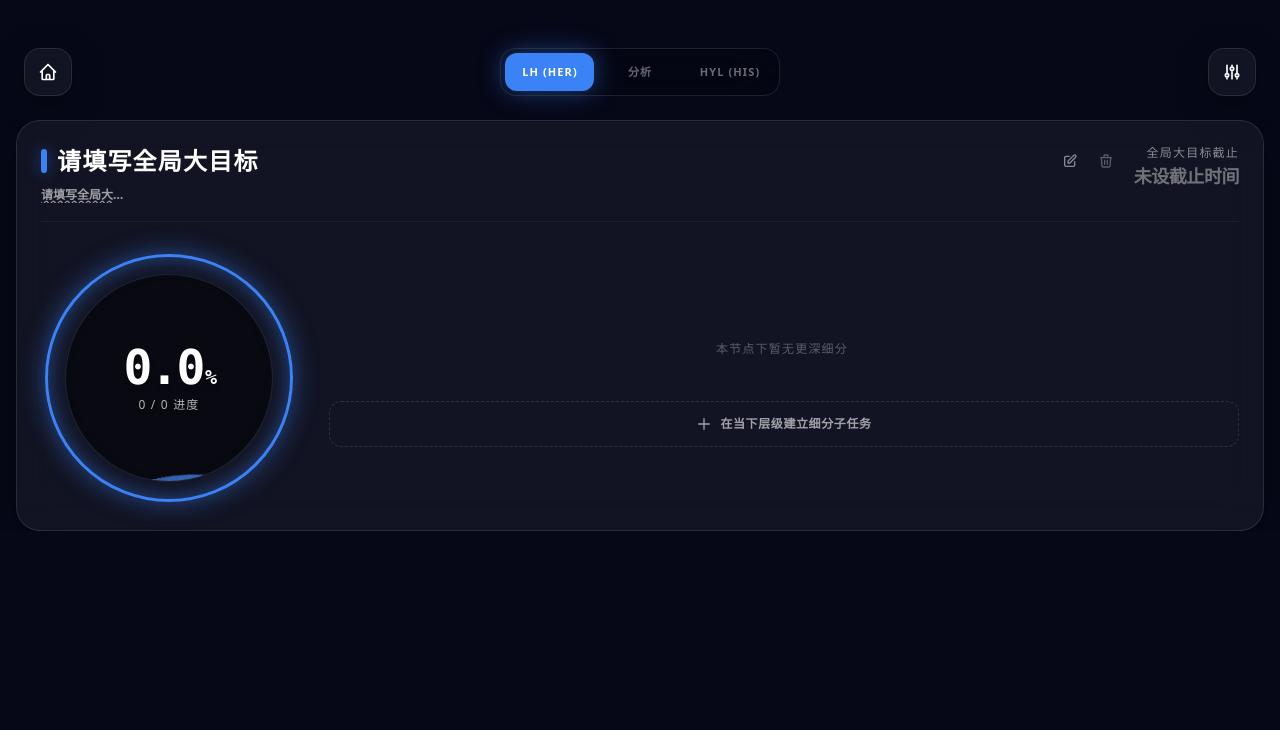
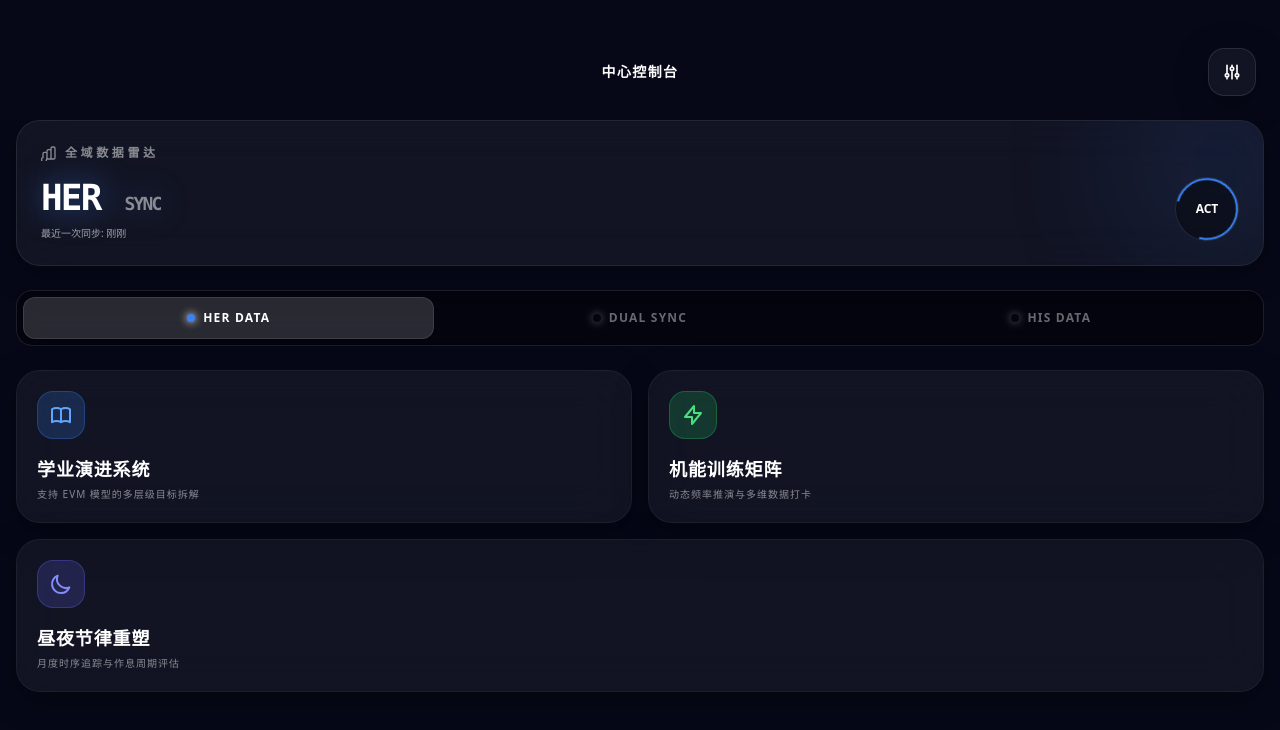
Before and after one commit to leopi6/dual-sync-project, a Vue app: page / in a window 1280 px wide. Shown: the top 730 px of the page. Built offline with nearby package versions, Linux system fonts and the light colour scheme.

Commit message:
主界面

```diff
--- a/src/App.vue
+++ b/src/App.vue
@@ -18,17 +18,15 @@
         <canvas ref="canvasRef" class="absolute inset-0 pointer-events-none opacity-30 -z-0"></canvas>
 
         <header class="pt-12 pb-6 px-6 relative z-10 flex items-center justify-between gap-4 max-w-7xl mx-auto">
-            <button @click="dashboardRef?.goHome" class="w-12 h-12 glass-card flex items-center justify-center border-white/5 hover:bg-white/10 active:scale-95 transition-all rounded-2xl flex-shrink-0" style="color: var(--text-color, #ffffff);">
-                <svg class="w-5 h-5" fill="none" stroke="currentColor" viewBox="0 0 24 24"><path stroke-linecap="round" stroke-linejoin="round" stroke-width="2" d="M3 12l2-2m0 0l7-7 7 7M5 10v10a1 1 0 001 1h3m10-11l2 2m-2-2v10a1 1 0 01-1 1h-3m-6 0a1 1 0 001-1v-4a1 1 0 011-1h2a1 1 0 011 1v4a1 1 0 001 1m-6 0h6"></path></svg>
+            <button @click="navigate('home')"
+                    class="w-12 h-12 glass-card flex items-center justify-center border-white/5 hover:bg-white/10 active:scale-95 transition-all rounded-2xl flex-shrink-0"
+                    style="color: var(--text-color, #ffffff);"
+                    :class="currentView === 'home' ? 'opacity-0 pointer-events-none' : 'opacity-100'">
+                <svg class="w-5 h-5" fill="none" stroke="currentColor" viewBox="0 0 24 24"><path stroke-linecap="round" stroke-linejoin="round" stroke-width="2" d="M15 19l-7-7 7-7"></path></svg>
             </button>
 
-            <div class="relative w-full max-w-[280px] h-12 bg-black/20 rounded-2xl p-1 backdrop-blur-xl border border-white/10 flex shadow-inner">
-                <div ref="pillRef" class="absolute top-1 bottom-1 w-[calc(33.33%-0.25rem)] rounded-xl z-0 transition-transform duration-500 cubic-bezier(0.34, 1.56, 0.64, 1)" :style="pillStyle"></div>
-                <button v-for="mode in modes" :key="mode.id" @click="switchMode(mode.id)"
-                        class="flex-1 relative z-10 text-[11px] font-black tracking-widest transition-colors flex items-center justify-center uppercase active:scale-95"
-                        :style="{ color: currentMode === mode.id ? '#ffffff' : 'rgba(255,255,255,0.4)' }">
-                    {{ mode.label }}
-                </button>
+            <div class="flex-1 text-center font-black tracking-widest uppercase text-sm transition-all duration-300" style="color: var(--text-color, #ffffff);">
+                {{ viewTitleMap[currentView] }}
             </div>
 
             <button @click="showSettingsModal = true" class="w-12 h-12 glass-card flex items-center justify-center border-white/5 hover:bg-white/10 active:scale-95 transition-all rounded-2xl flex-shrink-0" style="color: var(--text-color, #ffffff);">
@@ -36,10 +34,28 @@
             </button>
         </header>
 
-        <main class="px-4 relative z-10 flex-1 overflow-y-auto w-full max-w-7xl mx-auto custom-scrollbar">
+        <main class="px-4 relative z-10 flex-1 overflow-y-auto w-full max-w-7xl mx-auto custom-scrollbar h-[calc(100vh-140px)]">
             <Transition name="slide-fade" mode="out-in">
-                <LearningDashboard ref="dashboardRef" v-if="currentMode !== 'bond'" :userId="currentMode" :key="'dash-'+currentMode" />
-                <AnalysisDashboard v-else :initialUserId="'her'" :key="'ana-'+currentMode" />
+
+                <HomeDashboard v-if="currentView === 'home'"
+                               :initialUser="currentUser"
+                               @update:user="(u) => currentUser = u"
+                               @navigate="navigate" />
+
+                <LearningDashboard v-else-if="currentView === 'study'"
+                                   :userId="currentUser === 'bond' ? 'her' : currentUser"
+                                   :key="'study-'+currentUser" />
+
+                <div v-else-if="currentView === 'sport' || currentView === 'sleep'" class="glass-card h-full flex flex-col items-center justify-center p-6 text-center shadow-inner relative overflow-hidden text-white" style="color: var(--text-color, #ffffff);">
+                    <div class="absolute inset-0 bg-gradient-to-b from-transparent to-black/40"></div>
+                    <svg class="w-12 h-12 mb-4 animate-pulse relative z-10 opacity-70" fill="none" stroke="currentColor" viewBox="0 0 24 24"><path stroke-linecap="round" stroke-linejoin="round" stroke-width="2" d="M19.428 15.428a2 2 0 00-1.022-.547l-2.387-.477a6 6 0 00-3.86.517l-.318.158a6 6 0 01-3.86.517L6.05 15.21a2 2 0 00-1.806.547M8 4h8l-1 1v5.172a2 2 0 00.586 1.414l5 5c1.26 1.26.367 3.414-1.415 3.414H4.828c-1.782 0-2.674-2.154-1.414-3.414l5-5A2 2 0 009 10.172V5L8 4z"></path></svg>
+                    <div class="text-sm font-black tracking-widest uppercase relative z-10 text-white/90">模块云端构建中</div>
+                    <div class="text-[10px] mt-2 opacity-50 relative z-10 font-mono">Data Schema Mapping...</div>
+                </div>
+
+                <AnalysisDashboard v-else-if="currentView === 'analysis'"
+                                   :initialUserId="currentUser === 'bond' ? 'her' : currentUser"
+                                   :key="'ana-'+currentUser" />
             </Transition>
         </main>
 
@@ -119,23 +135,31 @@
 </template>
 
 <script setup lang="ts">
-    import { ref, computed, onMounted } from 'vue'
+    import { ref, onMounted } from 'vue'
+    import HomeDashboard from './components/HomeDashboard.vue'
     import LearningDashboard from './components/LearningDashboard.vue'
     import AnalysisDashboard from './components/AnalysisDashboard.vue'
 
-    const dashboardRef = ref<InstanceType<typeof LearningDashboard> | null>(null)
+    // --- 路由与状态核心 ---
+    type ViewMode = 'home' | 'study' | 'sport' | 'sleep' | 'analysis'
+    type UserMode = 'her' | 'bond' | 'him'
 
-    type Mode = 'her' | 'bond' | 'him'
-    const currentMode = ref<Mode>('her')
-    // @ts-ignore
-    const pillRef = ref<HTMLElement | null>(null)
+    const currentView = ref<ViewMode>('home')
+    const currentUser = ref<UserMode>('her')
 
-    const modes: { id: Mode, label: string }[] = [
-    { id: 'her', label: 'LH (Her)' },
-    { id: 'bond', label: '分析' },
-    { id: 'him', label: 'HYL (His)' }
-    ]
+    const viewTitleMap: Record<ViewMode, string> = {
+    home: '中心控制台',
+    study: '学业演进系统',
+    sport: '机能训练矩阵',
+    sleep: '昼夜节律重塑',
+    analysis: '核心数据分析'
+    }
 
+    const navigate = (view: ViewMode) => {
+    currentView.value = view
+    }
+
+    // --- 视觉引擎与配置核心 (保留原逻辑) ---
     const themes = [
     { name: '极光蓝', color: '#3b82f6', glow: 'rgba(59, 130, 246, 0.5)', bgColor: '#060818', textColor: '#ffffff' },
     { name: '樱花粉', color: '#ec4899', glow: 'rgba(236, 72, 153, 0.5)', bgColor: '#1a0a2e', textColor: '#ffffff' },
@@ -158,7 +182,7 @@
 
     onMounted(() => { applyTheme(currentTheme.value) })
 
-    // 全新的背景精调状态
+    // 背景精调状态
     const customBgUrl = ref<string | null>(localStorage.getItem('sync_custom_bg'))
     const defaultBgConfig = { blur: 60, opacity: 50, mode: 'cover' }
     const bgConfig = ref(JSON.parse(localStorage.getItem('sync_bg_config') || JSON.stringify(defaultBgConfig)))
@@ -170,13 +194,12 @@
 
     const handleBackgroundUpload = (event: Event) => {
     const file = (event.target as HTMLInputElement).files?.[0]
-    if (file && file.size < 8 * 1024 * 1024) { // 放宽到 8MB 应对高清图
+    if (file && file.size < 8 * 1024 * 1024) {
     const reader = new FileReader()
     reader.onload = (e) => {
     const dataUrl = e.target?.result as string
     customBgUrl.value = dataUrl
     localStorage.setItem('sync_custom_bg', dataUrl)
-    // 上传新图时重置回最优初始参数
     bgConfig.value = { ...defaultBgConfig }
     saveBgConfig()
     }
@@ -189,17 +212,6 @@
     localStorage.removeItem('sync_custom_bg');
     localStorage.removeItem('sync_bg_config')
     }
-
-    const pillStyle = computed(() => {
-    const index = modes.findIndex(m => m.id === currentMode.value)
-    return {
-    transform: `translateX(${index * 100}%)`,
-    backgroundColor: 'var(--accent-theme)',
-    boxShadow: `0 0 25px var(--accent-glow)`
-    }
-    })
-
-    const switchMode = (mode: Mode) => { currentMode.value = mode }
 </script>
 
 <style scoped>
@@ -242,7 +254,6 @@
         height: 0;
     }
 
-    /* 美化原生 range 滑块 */
     input[type=range] {
         -webkit-appearance: none;
         background: rgba(255,255,255,0.1);
--- /dev/null
+++ b/src/components/HomeDashboard.vue
@@ -0,0 +1,119 @@
+<template>
+    <div class="flex flex-col gap-6 h-full w-full text-white select-none pb-8" :style="`--accent-theme: ${currentThemeColor}; --accent-glow: ${currentThemeGlow};`">
+
+        <div class="glass-card p-6 relative overflow-hidden group">
+            <div class="absolute -right-10 -top-10 w-40 h-40 bg-[var(--accent-theme)] rounded-full blur-[80px] opacity-20 group-hover:opacity-40 transition-opacity duration-700"></div>
+
+            <h2 class="text-xs font-black uppercase tracking-[0.3em] opacity-50 mb-4 flex items-center gap-2">
+                <svg class="w-4 h-4" fill="none" stroke="currentColor" viewBox="0 0 24 24"><path stroke-linecap="round" stroke-linejoin="round" stroke-width="2" d="M9 19v-6a2 2 0 00-2-2H5a2 2 0 00-2 2v6a2 2 0 00-2 2v6a2 2 0 002 2h2a2 2 0 002-2zm0 0V9a2 2 0 012-2h2a2 2 0 012 2v10m-6 0a2 2 0 002 2h2a2 2 0 002-2m0 0V5a2 2 0 012-2h2a2 2 0 012 2v14a2 2 0 01-2 2h-2a2 2 0 01-2-2z"></path></svg>
+                全域数据雷达
+            </h2>
+
+            <div class="flex items-end justify-between">
+                <div>
+                    <div class="text-4xl font-mono font-black tracking-tighter drop-shadow-[0_0_15px_var(--accent-glow)]">
+                        {{ activeUser === 'bond' ? 'DUAL' : (activeUser === 'her' ? 'HER' : 'HIS') }}
+                        <span class="text-lg opacity-50 ml-1">SYNC</span>
+                    </div>
+                    <div class="text-[10px] mt-2 opacity-60">最近一次同步: 刚刚</div>
+                </div>
+
+                <div class="relative w-16 h-16 flex items-center justify-center rounded-full border border-white/10 bg-black/40 shadow-inner">
+                    <div class="absolute inset-0 rounded-full border-[2px] border-[var(--accent-theme)] border-t-transparent animate-spin" style="animation-duration: 3s;"></div>
+                    <span class="text-xs font-black">ACT</span>
+                </div>
+            </div>
+        </div>
+
+        <div class="flex bg-black/40 p-1.5 rounded-2xl border border-white/10 backdrop-blur-md shadow-inner">
+            <button v-for="u in users" :key="u.id"
+                    @click="switchUser(u.id)"
+                    class="flex-1 py-3 rounded-xl text-xs font-black uppercase tracking-widest transition-all duration-300 active:scale-95 flex items-center justify-center gap-2"
+                    :class="activeUser === u.id ? 'bg-white/15 text-white shadow-md border border-white/10' : 'text-white/40 hover:text-white/70 border border-transparent'">
+                <span class="w-2 h-2 rounded-full shadow-[0_0_8px_currentColor]" :style="{ backgroundColor: activeUser === u.id ? 'var(--accent-theme)' : 'transparent' }"></span>
+                {{ u.label }}
+            </button>
+        </div>
+
+        <div class="grid grid-cols-1 sm:grid-cols-2 gap-4 flex-1 content-start">
+
+            <button @click="enterModule('study')" class="glass-card p-5 flex flex-col items-start gap-4 hover:bg-white/10 active:scale-[0.98] transition-all group text-left border-white/5 hover:border-[var(--accent-theme)] relative overflow-hidden">
+                <div class="w-12 h-12 rounded-2xl bg-blue-500/20 border border-blue-500/30 flex items-center justify-center text-blue-400 group-hover:scale-110 transition-transform">
+                    <svg class="w-6 h-6" fill="none" stroke="currentColor" viewBox="0 0 24 24"><path stroke-linecap="round" stroke-linejoin="round" stroke-width="2" d="M12 6.253v13m0-13C10.832 5.477 9.246 5 7.5 5S4.168 5.477 3 6.253v13C4.168 18.477 5.754 18 7.5 18s3.332.477 4.5 1.253m0-13C13.168 5.477 14.754 5 16.5 5c1.747 0 3.332.477 4.5 1.253v13C19.832 18.477 18.247 18 16.5 18c-1.746 0-3.332.477-4.5 1.253"></path></svg>
+                </div>
+                <div>
+                    <h3 class="text-lg font-black tracking-wider">学业演进系统</h3>
+                    <p class="text-[10px] text-white/50 mt-1 uppercase tracking-widest">支持 EVM 模型的多层级目标拆解</p>
+                </div>
+            </button>
+
+            <button @click="enterModule('sport')" class="glass-card p-5 flex flex-col items-start gap-4 hover:bg-white/10 active:scale-[0.98] transition-all group text-left border-white/5 hover:border-green-500/50 relative overflow-hidden">
+                <div class="w-12 h-12 rounded-2xl bg-green-500/20 border border-green-500/30 flex items-center justify-center text-green-400 group-hover:scale-110 transition-transform">
+                    <svg class="w-6 h-6" fill="none" stroke="currentColor" viewBox="0 0 24 24"><path stroke-linecap="round" stroke-linejoin="round" stroke-width="2" d="M13 10V3L4 14h7v7l9-11h-7z"></path></svg>
+                </div>
+                <div>
+                    <h3 class="text-lg font-black tracking-wider">机能训练矩阵</h3>
+                    <p class="text-[10px] text-white/50 mt-1 uppercase tracking-widest">动态频率推演与多维数据打卡</p>
+                </div>
+            </button>
+
+            <button @click="enterModule('sleep')" class="glass-card p-5 flex flex-col items-start gap-4 hover:bg-white/10 active:scale-[0.98] transition-all group text-left border-white/5 hover:border-indigo-500/50 sm:col-span-2 relative overflow-hidden">
+                <div class="w-12 h-12 rounded-2xl bg-indigo-500/20 border border-indigo-500/30 flex items-center justify-center text-indigo-400 group-hover:scale-110 transition-transform">
+                    <svg class="w-6 h-6" fill="none" stroke="currentColor" viewBox="0 0 24 24"><path stroke-linecap="round" stroke-linejoin="round" stroke-width="2" d="M20.354 15.354A9 9 0 018.646 3.646 9.003 9.003 0 0012 21a9.003 9.003 0 008.354-5.646z"></path></svg>
+                </div>
+                <div>
+                    <h3 class="text-lg font-black tracking-wider">昼夜节律重塑</h3>
+                    <p class="text-[10px] text-white/50 mt-1 uppercase tracking-widest">月度时序追踪与作息周期评估</p>
+                </div>
+            </button>
+
+        </div>
+    </div>
+</template>
+
+<script setup lang="ts">
+    import { ref, computed } from 'vue'
+
+    const props = defineProps<{
+    initialUser: 'her' | 'bond' | 'him'
+    }>()
+
+    const emit = defineEmits<{
+    (e: 'update:user', userId: 'her' | 'bond' | 'him'): void
+    (e: 'navigate', view: 'study' | 'sport' | 'sleep' | 'analysis'): void
+    }>()
+
+    const currentThemeColor = computed(() => getComputedStyle(document.documentElement).getPropertyValue('--accent-theme').trim() || '#3b82f6')
+    const currentThemeGlow = computed(() => getComputedStyle(document.documentElement).getPropertyValue('--accent-glow').trim() || 'rgba(59, 130, 246, 0.5)')
+
+    const activeUser = ref(props.initialUser)
+
+    const users = [
+    { id: 'her', label: 'HER DATA' },
+    { id: 'bond', label: 'DUAL SYNC' },
+    { id: 'him', label: 'HIS DATA' }
+    ] as const
+
+    const switchUser = (id: 'her' | 'bond' | 'him') => {
+    activeUser.value = id
+    emit('update:user', id)
+    }
+
+    const enterModule = (module: 'study' | 'sport' | 'sleep') => {
+    if (activeUser.value === 'bond') {
+    // 如果在“对比”模式下点击，强制进入深度分析视图
+    emit('navigate', 'analysis')
+    } else {
+    // 否则进入具体打卡视图
+    emit('navigate', module)
+    }
+    }
+</script>
+
+<style scoped>
+    .glass-card {
+        background: rgba(255, 255, 255, 0.05);
+        backdrop-filter: blur(25px);
+        -webkit-backdrop-filter: blur(25px);
+    }
+</style>
```
